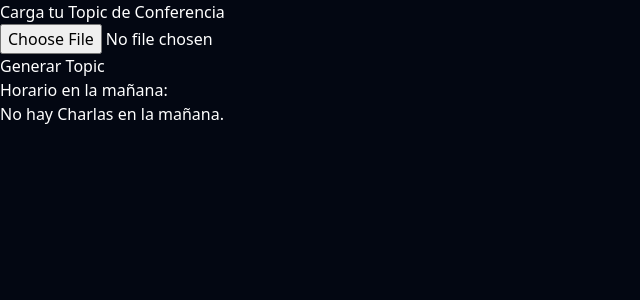
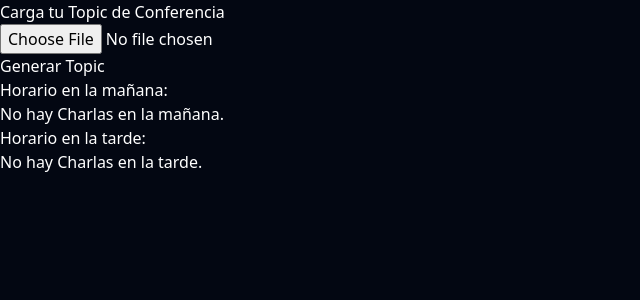
Before and after one commit to BryanGallo/Lectura-Archivo.txt-React, a React (Vite) app: page / in a window 1280 px wide. Shown: the top 300 px of the page, without its empty margins (0-640 px from the left). Built offline with nearby package versions, Linux system fonts and the light colour scheme.

Commit message:
Cambio nombre de Topic->Topic y creo componente Topic

```diff
--- a/src/App.jsx
+++ b/src/App.jsx
@@ -1,5 +1,5 @@
 import Form from "./components/Form";
-import Topic from "./components/Topic";
+import Topics from "./components/Topics";
 import useForm from "./hook/useForm";
 
 export default function App() {
@@ -7,7 +7,7 @@ export default function App() {
     return (
         <main>
             <Form file={file} setFile={setFile} readFile={readFile} />
-            <Topic talks={talks} />
+            <Topics talks={talks} />
         </main>
     );
 }
--- a/src/components/Topic.jsx
+++ b/src/components/Topic.jsx
@@ -4,12 +4,12 @@ import { addStartTime } from "../helpers/time.js";
 const Topic = ({ talks }) => {
     const hourLunch = "12:00 PM";
     const hourEvent = "17:00 PM";
-
+    console.log(talks);
     return (
-        <div className=" w-8/12 mx-auto bg-white text-black p-4 rounded-md">
+        <div>
             <h2 className="mb-2 text-lg font-semibold">
                 Horario en la mañana:
-            </h2>
+            </h2>{" "}
             {talks.morningTopic.length > 0 ? (
                 addStartTime(talks.morningTopic, 9).map((talk, index) => (
                     <p key={index}>
@@ -21,19 +21,20 @@ const Topic = ({ talks }) => {
             ) : (
                 <p>No hay Charlas en la mañana.</p>
             )}
-
-            {/* <h2 className="mb-2 text-lg font-semibold">Horario en la tarde:</h2>
+            <h2 className="mb-2 text-lg font-semibold">
+                Horario en la tarde:
+            </h2>{" "}
             {talks.afternoonTopic.length > 0 ? (
-                talks.afternoonTopic.map((talk, index) => (
+                addStartTime(talks.morningTopic, 13).map((talk, index) => (
                     <p key={index}>
                         {talk.duration !== 0
-                            ? `tiempo - ${talk.title} - ${talk.duration}min`
-                            : `tiempo - ${talk.title}`}
+                            ? `${talk.startTime} - ${talk.title} - ${talk.duration}min`
+                            : `${hourEvent}- ${talk.title}`}
                     </p>
                 ))
             ) : (
-                <p>No hay sesiones en la mañana.</p>
-            )} */}
+                <p>No hay Charlas en la tarde.</p>
+            )}
         </div>
     );
 };
--- /dev/null
+++ b/src/components/Topics.jsx
@@ -0,0 +1,12 @@
+import React from "react";
+import Topic from "./Topic.jsx";
+
+const Topics = ({ talks }) => {
+    return (
+        <div className=" w-8/12 mx-auto bg-white text-black p-4 rounded-md">
+            <Topic talks={talks} />
+        </div>
+    );
+};
+
+export default Topics;
```
